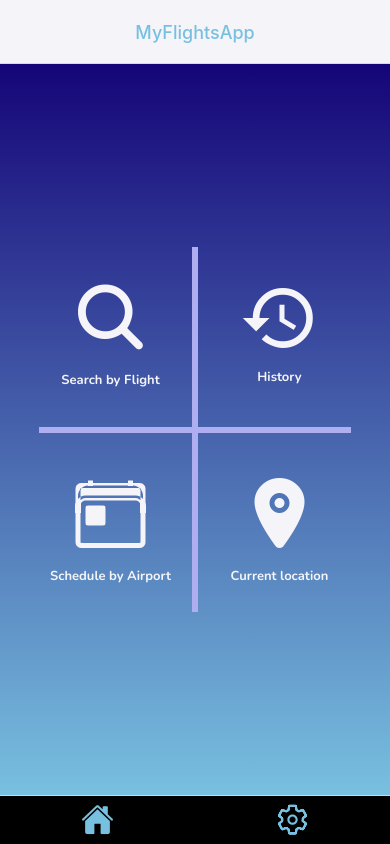
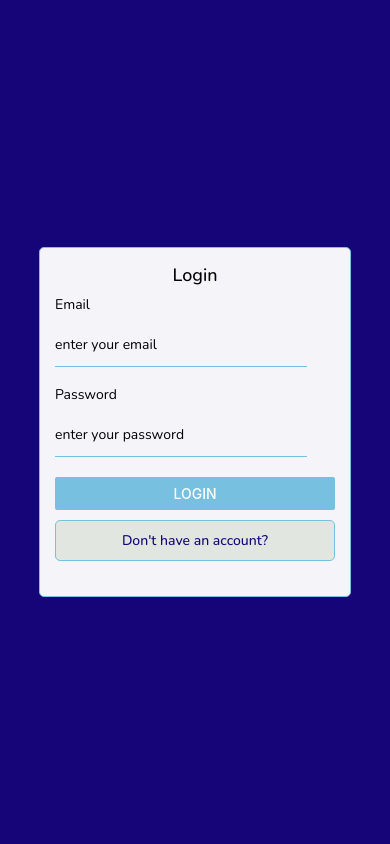
Before and after one commit to patorosso/myflightsapp, a React Native app: screen /Home in a window 390 px wide. Built offline with nearby package versions, Linux system fonts and the light colour scheme; what expo-sqlite would draw is missing.

Commit message:
activated auth screen and added some styles in general

```diff
--- a/src/navigation/index.jsx
+++ b/src/navigation/index.jsx
@@ -5,11 +5,10 @@ import TabNavigator from "./tabs";
 import { StatusBar } from "react-native";
 
 const AppNavigator = () => {
-    // const userId = useSelector((state) => state.auth.userId);
+    const userId = useSelector((state) => state.auth.userId);
     return (
         <NavigationContainer>
-            <TabNavigator />
-           {/* {userId ? <TabNavigator /> : <AuthNavigator />} */}
+            {userId ? <TabNavigator /> : <AuthNavigator />}
         </NavigationContainer>
 
     )
--- a/src/screens/auth/styles.js
+++ b/src/screens/auth/styles.js
@@ -5,6 +5,7 @@ import { colors } from '../../constants';
 export const styles = StyleSheet.create({
   keybordContainer: {
     flex: 1,
+    backgroundColor: colors.darkblue
   },
   container: {
     flex: 1,
--- a/src/screens/home/index.jsx
+++ b/src/screens/home/index.jsx
@@ -113,7 +113,7 @@ const Home = ({navigation}) => {
                         color={locationColor}
                         style={{alignSelf: 'center', paddingVertical: 10}}
                       />
-                    <Text style={{fontFamily: 'Nunito-Bold',color: locationColor,fontSize: 13,alignSelf: 'center'}}>Current location</Text>
+                    <Text style={{fontFamily: 'Nunito-Bold',color: locationColor,fontSize: 13,alignSelf: 'center'}}>Current Location</Text>
                   </View>
                   </TouchableWithoutFeedback>
                 </View>
```
